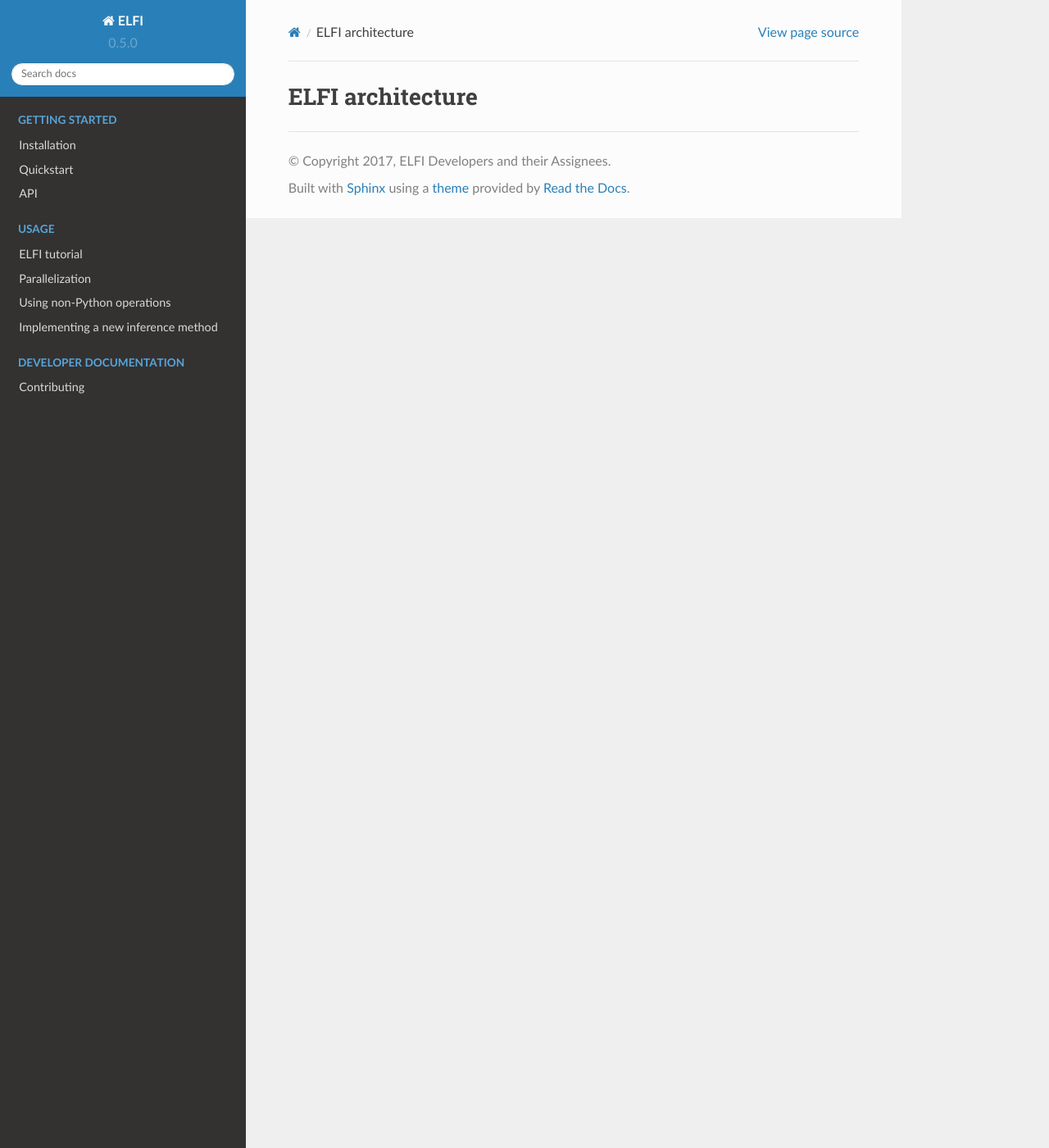
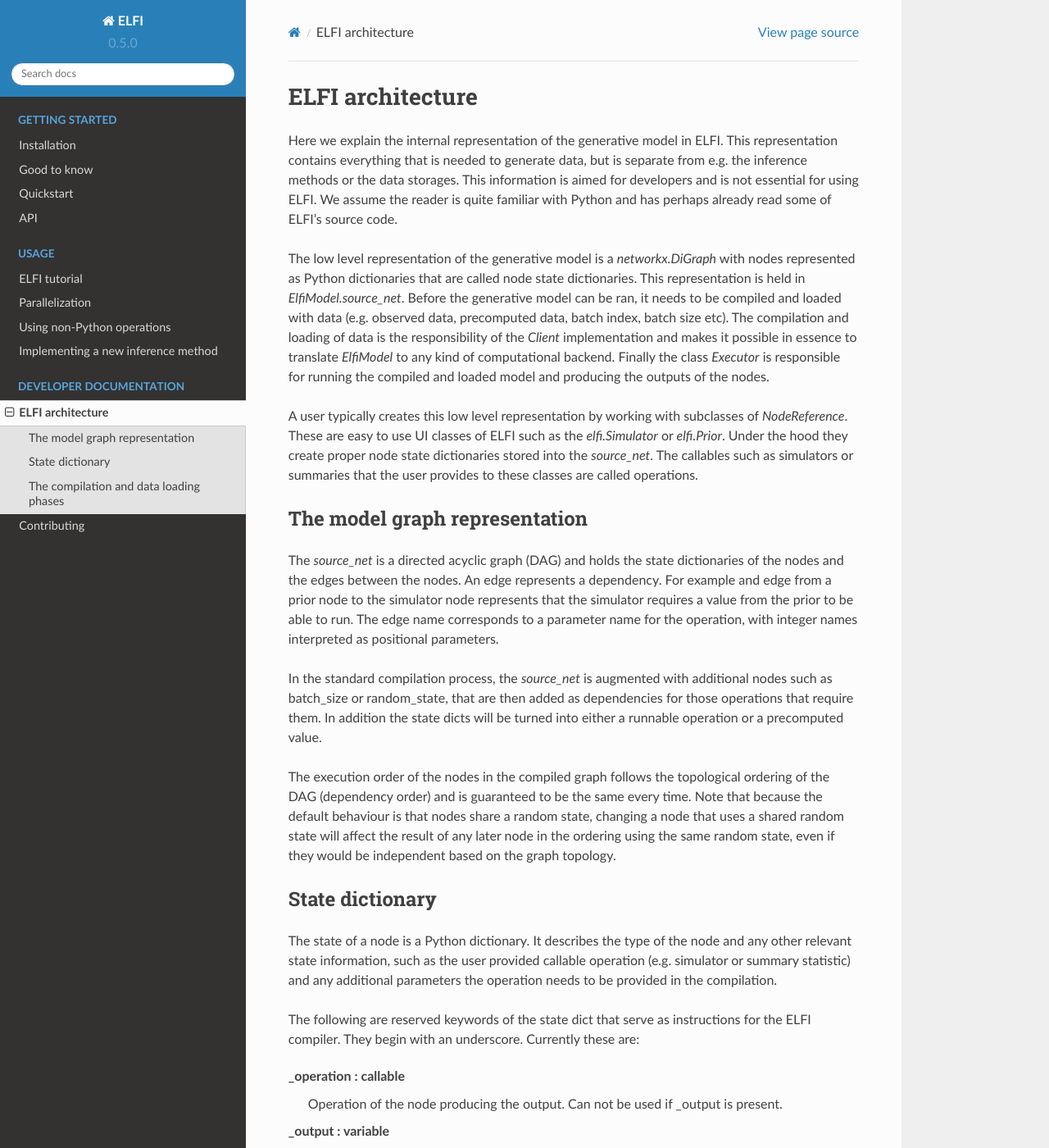
Before and after one commit to elfi-dev/elfi, a Sphinx documentation site: the page built from docs/developer/architecture.rst, in a window 1280 px wide and 1400 px high. Shown: the whole window at 82% size. Built offline with Sphinx 7.4.7 and the Read the Docs theme 2.0.0, drawn with Linux system fonts in a browser that asks for light colours; some of the changed text lies outside the part shown.

Commit message:
Added some new documentation (#184)
* Good to know and architecture docs

* Rebuild the docs with the new docs

* Review fixes and additional paragraph on data reuse

```diff
--- a/docs/developer/architecture.rst
+++ b/docs/developer/architecture.rst
@@ -1,2 +1,97 @@
 ELFI architecture
 =================
+
+Here we explain the internal representation of the generative model in ELFI. This
+representation contains everything that is needed to generate data, but is separate from
+e.g. the inference methods or the data storages. This information is aimed for developers
+and is not essential for using ELFI. We assume the reader is quite familiar with Python
+and has perhaps already read some of ELFI's source code.
+
+The low level representation of the generative model is a `networkx.DiGraph` with nodes
+represented as Python dictionaries that are called node state dictionaries. This
+representation is held in `ElfiModel.source_net`. Before the generative model can be ran,
+it needs to be compiled and loaded with data (e.g. observed data, precomputed data, batch
+index, batch size etc). The compilation and loading of data is the responsibility of the
+`Client` implementation and makes it possible in essence to translate `ElfiModel` to any
+kind of computational backend. Finally the class `Executor` is responsible for
+running the compiled and loaded model and producing the outputs of the nodes.
+
+A user typically creates this low level representation by working with subclasses of
+`NodeReference`. These are easy to use UI classes of ELFI such as the `elfi.Simulator` or
+`elfi.Prior`. Under the hood they create proper node state dictionaries stored into the
+`source_net`. The callables such as simulators or summaries that the user provides to
+these classes are called operations.
+
+
+The model graph representation
+------------------------------
+
+The `source_net` is a directed acyclic graph (DAG) and holds the state dictionaries of the
+nodes and the edges between the nodes. An edge represents a dependency. For example and
+edge from a prior node to the simulator node represents that the simulator requires a
+value from the prior to be able to run. The edge name corresponds to a parameter name for
+the operation, with integer names interpreted as positional parameters.
+
+In the standard compilation process, the `source_net` is augmented with additional nodes
+such as batch_size or random_state, that are then added as dependencies for those
+operations that require them. In addition the state dicts will be turned into either a
+runnable operation or a precomputed value.
+
+The execution order of the nodes in the compiled graph follows the topological ordering of
+the DAG (dependency order) and is guaranteed to be the same every time. Note that because
+the default behaviour is that nodes share a random state, changing a node that uses a
+shared random state will affect the result of any later node in the ordering using the
+same random state, even if they would be independent based on the graph topology.
+
+
+State dictionary
+----------------
+
+The state of a node is a Python dictionary. It describes the type of the node and any
+other relevant state information, such as the user provided callable operation (e.g.
+simulator or summary statistic) and any additional parameters the operation needs to be
+provided in the compilation.
+
+The following are reserved keywords of the state dict that serve as instructions for the
+ELFI compiler. They begin with an underscore. Currently these are:
+
+_operation : callable
+    Operation of the node producing the output. Can not be used if _output is present.
+_output : variable
+    Constant output of the node. Can not be used if _operation is present.
+_class : class
+    The subclass of `NodeReference` that created the state.
+_stochastic : bool, optional
+    Indicates that the node is stochastic. ELFI will provide a random_state argument
+    for such nodes, which contains a RandomState object for drawing random quantities.
+    This node will appear in the computation graph. Using ELFI provided random states
+    makes it possible to have repeatable experiments in ELFI.
+_observable : bool, optional
+    Indicates that there is observed data for this node or that it can be derived from the
+    observed data. ELFI will create a corresponding observed node into the compiled graph.
+    These nodes are dependencies of discrepancy nodes.
+_uses_batch_size : bool, optional
+    Indicates that the node operation requires `batch_size` as input. A corresponding edge
+    from batch_size node to this node will be added to the compiled graph.
+_uses_meta : bool, optional
+    Indicates that the node operation requires meta information dictionary about the
+    execution. This includes, model name, batch index and submission index.
+    Useful for e.g. creating informative and unique file names. If the operation is
+    vectorized with `elfi.tools.vectorize`, then also `index_in_batch` will be added to
+    the meta information dictionary.
+_uses_observed : bool, optional
+    Indicates that the node requires the observed data of its parents in the source_net as
+    input. ELFI will gather the observed values of its parents to a tuple and link them to
+    the node as a named argument observed.
+_parameter : bool, optional
+    Indicates that the node is a parameter node
+
+
+The compilation and data loading phases
+---------------------------------------
+
+The compilation of the computation graph is separated from the loading of the data for
+making it possible to reuse the compiled model. The subclasses of the `Loader` class
+take responsibility of injecting data to the nodes of the compiled model. Examples of
+injected data are precomputed values from the `OutputPool`, the current `random_state` and
+so forth.
--- a/docs/developer/extensions.rst
+++ /dev/null
@@ -1,2 +0,0 @@
-Extending ELFI
-==============
--- a/docs/index.rst
+++ b/docs/index.rst
@@ -40,6 +40,7 @@
     :caption: Getting started
 
     installation
+    good-to-know
     quickstart
     api
 
@@ -56,6 +57,7 @@
     :maxdepth: 1
     :caption: Developer documentation
 
+    developer/architecture
     developer/contributing
 
 ..    faq
--- a/requirements-dev.txt
+++ b/requirements-dev.txt
@@ -13,4 +13,3 @@
 
 # Documentation
 Sphinx>=1.4.8
-numpydoc>=0.6
```
Also changed, not shown: docs/good-to-know.rst (added, +53 -0 lines), 1 other file.
